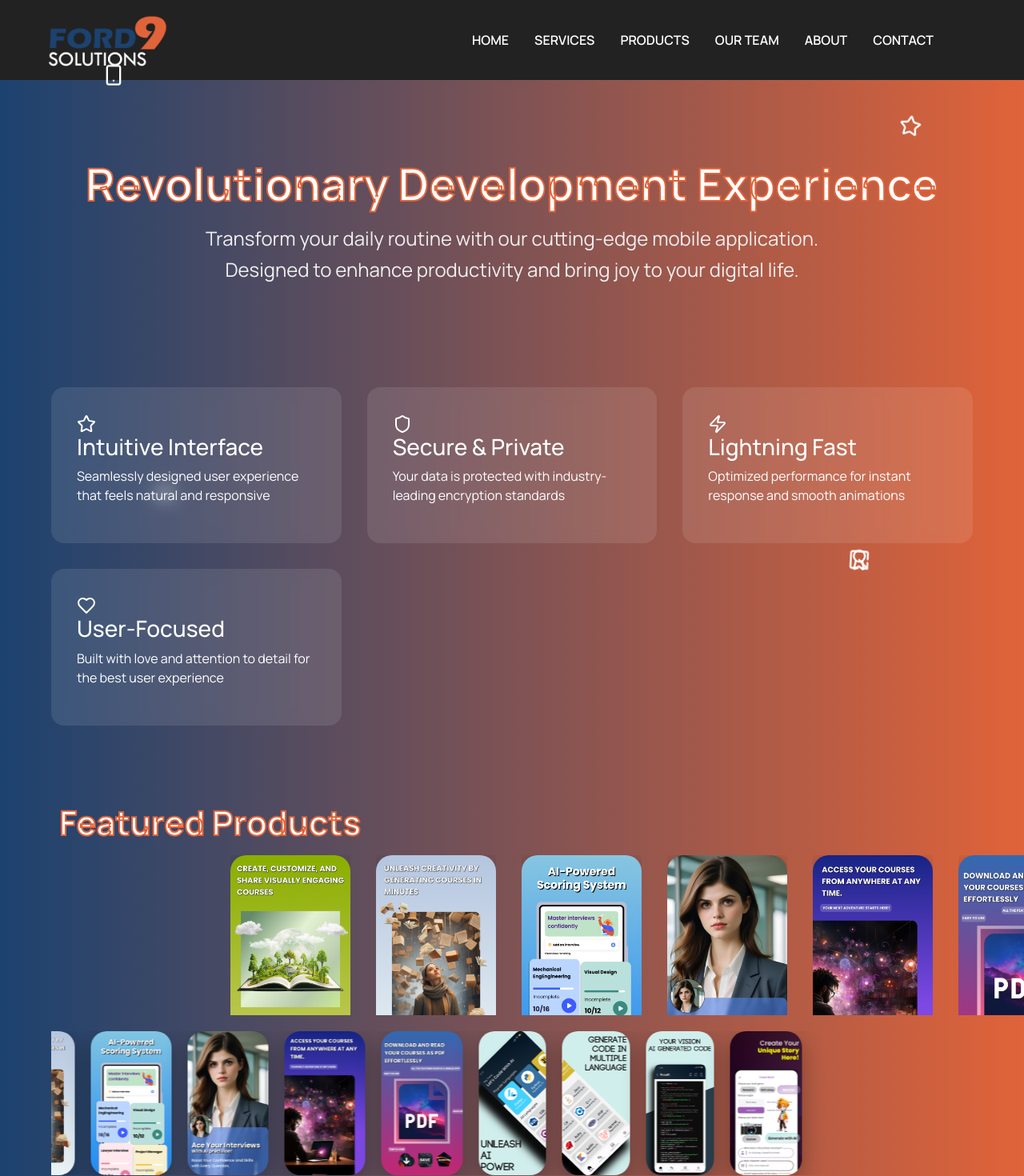
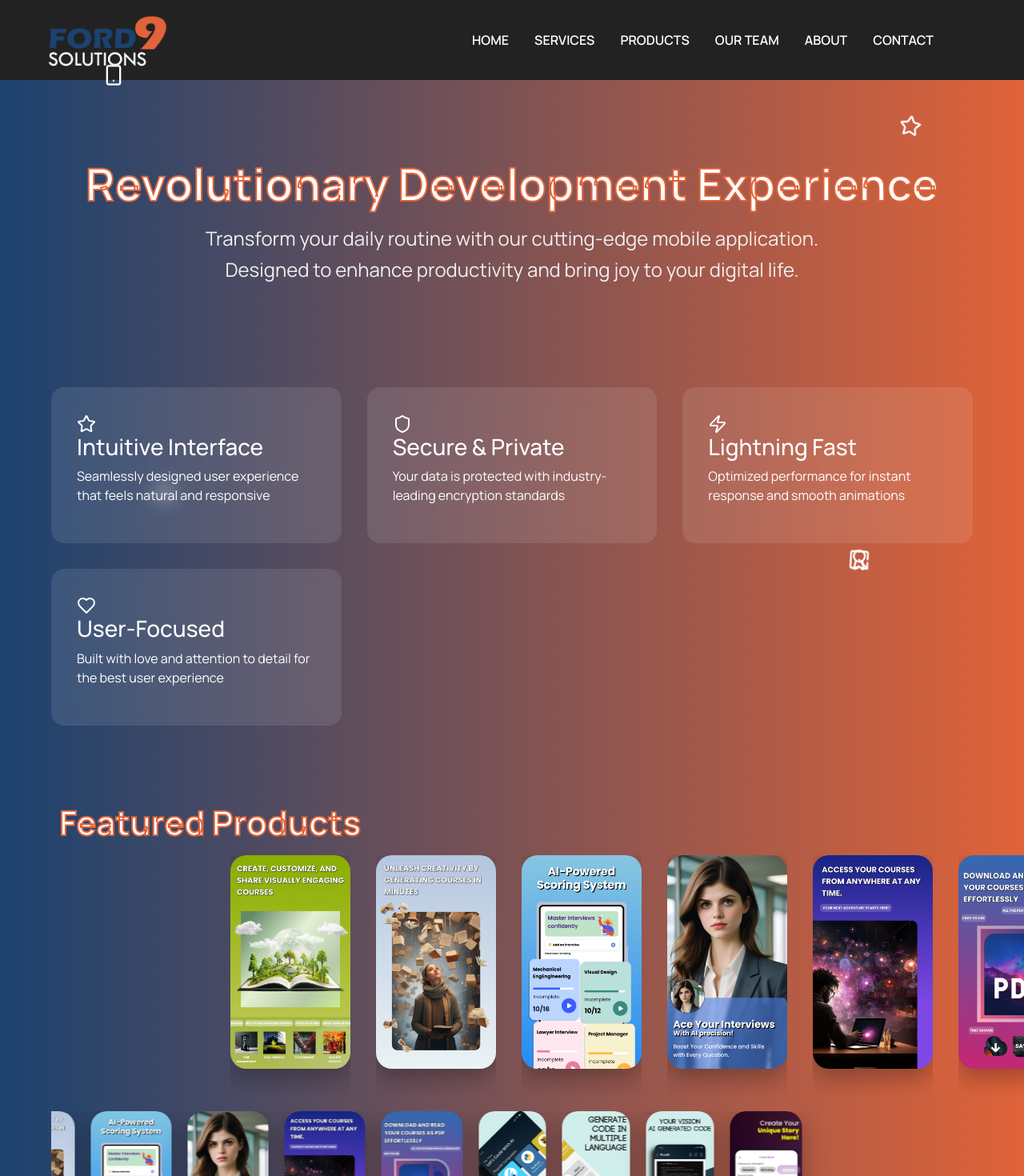
Before and after one commit to Kaleem362/ford9solution, a React (Vite) app: page /ProductPage in a window 1280 px wide. Shown: the top 1470 px of the page at 80% size. Built offline with nearby package versions, Linux system fonts and the light colour scheme.

Commit message:
added vercel.json for router issue

```diff
--- a/src/Components/Pages/ProductPage/ProductPage.css
+++ b/src/Components/Pages/ProductPage/ProductPage.css
@@ -170,7 +170,7 @@
   scroll-snap-align: center;
   flex: 0 0 auto;
   width: 150px;
-  height: 200px;
+  height: 300px !important;
   overflow: hidden;
   overflow-x: hidden;
   object-fit: contain;
```
Also changed, not shown: vercel.json (added).
